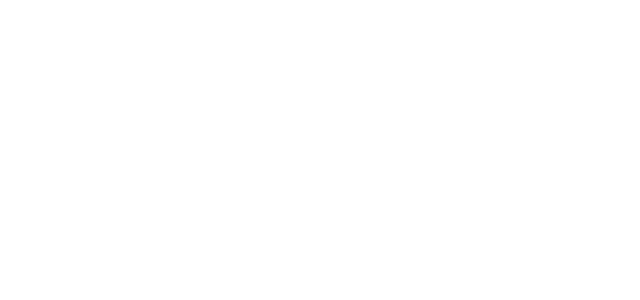
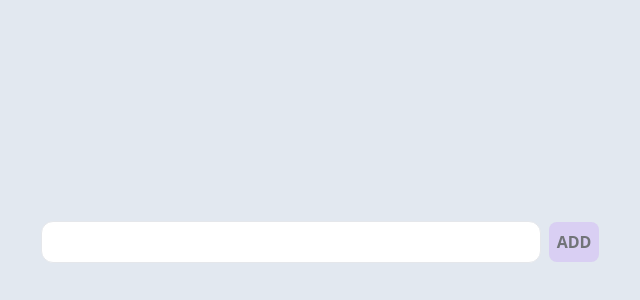
Before and after one commit to mamun747/ts-assignment, a React (Vite) app in the folder Task-Management/: page / in a window 1280 px wide. Shown: the part 158-458 px from the top of the page, without its empty margins (320-960 px from the left). Built offline with nearby package versions, Linux system fonts and the light colour scheme.

Commit message:
task adding functionality were included

```diff
--- a/Task-Management/src/App.tsx
+++ b/Task-Management/src/App.tsx
@@ -1,9 +1,9 @@
-import React, { useState, useEffect } from "react";
-import "react-toastify/dist/ReactToastify.css"; // Import the toast styles
-import { AiOutlineDelete } from "react-icons/ai";
-import { FaRegEdit } from "react-icons/fa";
-import { IoMdCheckmarkCircle, IoMdCheckmarkCircleOutline } from "react-icons/io";
-import { toast, ToastContainer } from "react-toastify";
+import React, { useState } from "react";
+// import "react-toastify/dist/ReactToastify.css"; // Import the toast styles
+// import { AiOutlineDelete } from "react-icons/ai";
+// import { FaRegEdit } from "react-icons/fa";
+// import { IoMdCheckmarkCircle, IoMdCheckmarkCircleOutline } from "react-icons/io";
+// import { toast, ToastContainer } from "react-toastify";
 
 interface value {
   id: number;
@@ -21,9 +21,9 @@
     e.preventDefault();
     const value = newInput.trim();
     setInput([...input, { id: Date.now(), text: value, completed: false }]);
-    toast.success("You successfully added a task! Let complete it!", {
-      position: "top-center",
-    });
+    // toast.success("You successfully added a task! Let complete it!", {
+    //   position: "top-center",
+    // });
     setNewInput("");
   };
   const handleEdit = (e: value) => {
@@ -53,6 +53,17 @@
   };
   return (
     <>
+     <div className="bg-slate-200 w-full h-screen p-5 flex justify-center items-center">
+      <div>
+        <input type="text" value={newInput} onChange={(e) => setNewInput(e.target.value)} className="mx-auto border rounded-xl p-2 w-[500px] outline-none" autoFocus/>
+        <button onClick={handleClick} disabled={!newInput.trim()} className="p-2 bg-purple-400/50 rounded-lg ms-2 font-bold disabled:cursor-not-allowed disabled:opacity-50">ADD</button>
+        {
+          input.map(value => (
+            <p key={value.id}>{value.text}</p>
+          ))
+        }
+      </div>
+    </div>
 
     </>
   )
```
